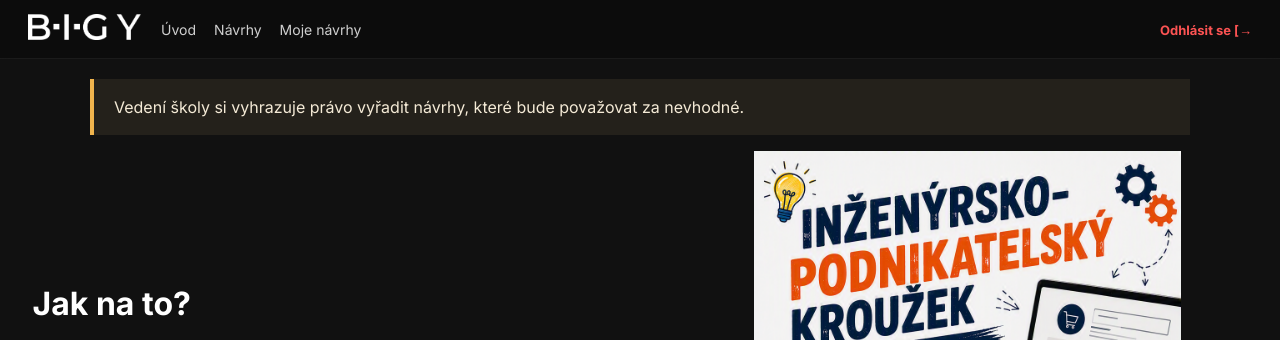
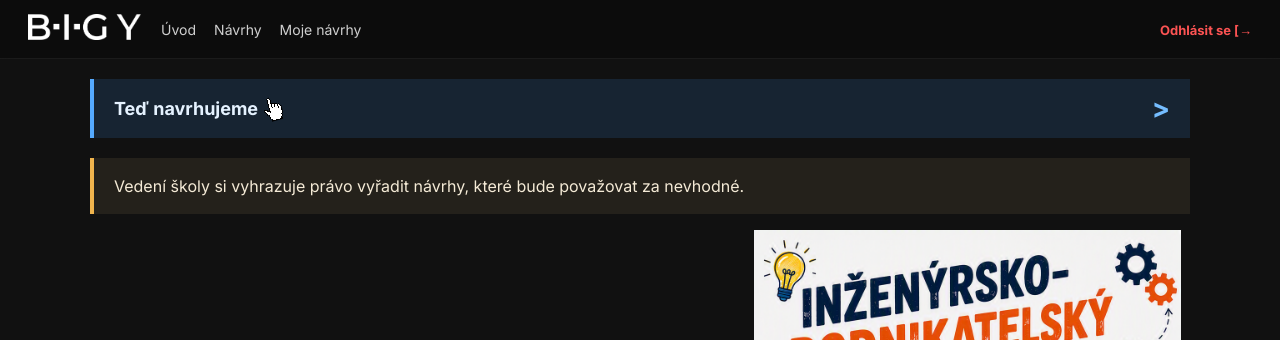
Before and after one commit to jiriml/textilni-soutez, a Flask app: page /workspace in a window 1280 px wide. Shown: the top 340 px of the page. Run offline with Flask 3, Linux system fonts and the light colour scheme; the visitor is signed in with stand-in values (Sample User, id 1); data comes from the database, SQL or seed files in the repository; some libraries are stand-ins or nearby versions.

Commit message:
a je to?

```diff
--- a/static/styles/workspace/style.css
+++ b/static/styles/workspace/style.css
@@ -483,6 +483,53 @@ zoom-stage {
     line-height: 1.5;
 }
 
+.competition-status {
+    display: flex;
+    align-items: center;
+    justify-content: space-between;
+    width: min(calc(100% - 32px), 1100px);
+    margin: 20px auto 0;
+    padding: 16px 20px;
+    border-left: 4px solid #55aaff;
+    background: #172432;
+    color: #e5f2ff;
+    font-size: 18px;
+    font-weight: 700;
+    text-decoration: none;
+    line-height: 1.5;
+    transition: background 0.2s ease;
+}
+
+.competition-status:hover {
+    background: #1d3042;
+}
+
+.competition-status-cursor {
+    image-rendering: pixelated;
+    display: block;
+    width: 18px;
+    height: 24px;
+    margin-left: -2px;
+    object-fit: contain;
+    transform: rotate(-15deg);
+}
+
+.competition-status-content {
+    display: inline-flex;
+    align-items: center;
+    gap: 8px;
+}
+
+.competition-status-label {
+    flex: 0 0 auto;
+}
+
+.competition-status-arrow {
+    color: #75bdff;
+    font-size: 1.5em;
+    line-height: 1;
+}
+
 .welcome-dates {
     display: flex;
     flex-wrap: wrap;
--- a/templates/index.html
+++ b/templates/index.html
@@ -178,7 +178,7 @@
         </label>
     </div>
 
-    <button id="btn">Začni navrhovat ↗</button>
+    <button id="btn">Vstup do aplikace ↗</button>
 
 </div>
 
--- a/templates/workspace/index.html
+++ b/templates/workspace/index.html
@@ -33,6 +33,13 @@
 
 <div> <!-- All the windows will be here-->
     <div id="W-Welcome" >
+        {% if competition_mode == 'designing' %}
+        <a class="competition-status" href="#" onclick="switchSite('W-MyDesigns'); return false;"><span class="competition-status-content"><span class="competition-status-label">Teď navrhujeme</span><img class="competition-status-cursor" src="{{ url_for('static', filename='images/cursor.png') }}" alt=""></span><span class="competition-status-arrow" aria-hidden="true">&gt;</span></a>
+        {% elif competition_mode == 'voting' %}
+        <a class="competition-status" href="#" onclick="switchSite('W-Designs'); return false;"><span class="competition-status-content"><span class="competition-status-label">Teď hlasujeme</span><img class="competition-status-cursor" src="{{ url_for('static', filename='images/cursor.png') }}" alt=""></span><span class="competition-status-arrow" aria-hidden="true">&gt;</span></a>
+        {% else %}
+        <a class="competition-status" href="#" onclick="switchSite('W-Designs'); return false;"><span class="competition-status-content"><span class="competition-status-label">Výsledky soutěže</span><img class="competition-status-cursor" src="{{ url_for('static', filename='images/cursor.png') }}" alt=""></span><span class="competition-status-arrow" aria-hidden="true">&gt;</span></a>
+        {% endif %}
         <section class="welcome-notice" aria-label="Důležité informace k soutěži">
             <p>Vedení školy si vyhrazuje právo vyřadit návrhy, které bude považovat za nevhodné.</p>
         </section>
```
Also changed, not shown: static/images/cursor.png (added).
